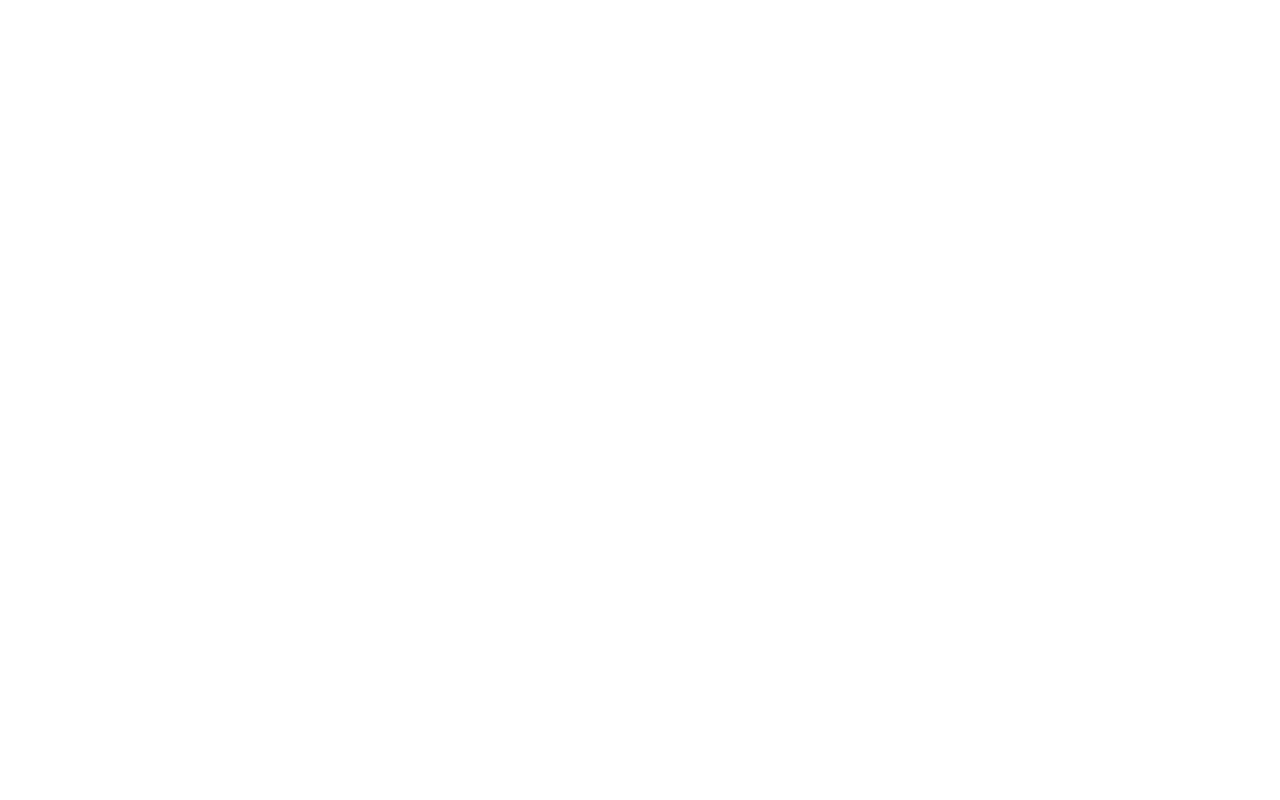
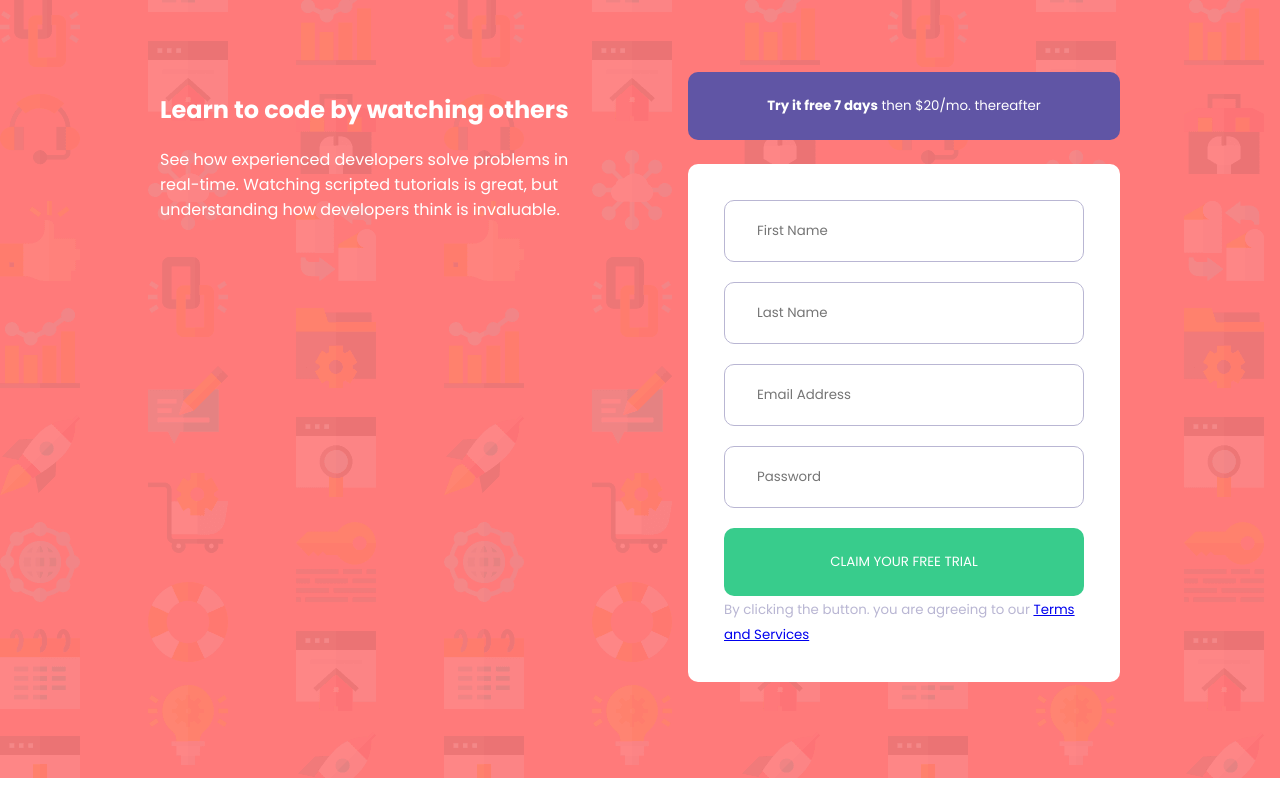
Before and after one commit to coker-deca/zuri-reg-form-ass, a plain HTML site: page index.html in a window 1280 px wide. Drawn offline with Linux system fonts and the light colour scheme.

Commit message:
First submission

```diff
--- a/index.html
+++ b/index.html
@@ -1,12 +1,56 @@
 <!DOCTYPE html>
 <html lang="en">
-<head>
-    <meta charset="UTF-8">
-    <meta http-equiv="X-UA-Compatible" content="IE=edge">
-    <meta name="viewport" content="width=device-width, initial-scale=1.0">
+  <head>
+    <meta charset="UTF-8" />
+    <meta http-equiv="X-UA-Compatible" content="IE=edge" />
+    <meta name="viewport" content="width=device-width, initial-scale=1.0" />
+    <link rel="icon" type="image/x-icon" href="./images/favicon-32x32.png" />
+    <link href="./styles.css" rel="stylesheet" />
+    <link rel="preconnect" href="https://fonts.googleapis.com">
+    <link rel="preconnect" href="https://fonts.gstatic.com" crossorigin>
+    <link href="https://fonts.googleapis.com/css2?family=Poppins:wght@400;500;600;700&display=swap" rel="stylesheet">
     <title>Signup</title>
-</head>
-<body>
-
-</body>
+  </head>
+  <body>
+    <main>
+      <section>
+        <h1>Learn to code by watching others</h1>
+        <p>
+          See how experienced developers solve problems in real-time. Watching
+          scripted tutorials is great, but understanding how developers think is
+          invaluable.
+        </p>
+      </section>
+      <section>
+        <button type="button">
+          <strong>Try it free 7 days</strong> then $20/mo. thereafter
+        </button>
+        <form action="#" method="post">
+          <input
+            type="text"
+            name="firstName"
+            placeholder="First Name"
+            id="firstName"
+          /><input
+            type="text"
+            name="lastName"
+            placeholder="Last Name"
+            id="lastName"
+          /><input
+            type="email"
+            name="email"
+            placeholder="Email Address"
+            id="email"
+          /><input
+            type="password"
+            name="password"
+            placeholder="Password"
+            id="password"
+          />
+          <button type="submit">CLAIM YOUR FREE TRIAL</button>
+          <small>By clicking the button. you are agreeing to our <a href="#">Terms and Services</a></small>
+        </form>
+      </section>
+    </main>
+  </body>
 </html>
--- /dev/null
+++ b/styles.css
@@ -0,0 +1,76 @@
+body {
+    width: 100vw;
+    height: 100%;
+    margin: 0;
+    color: #fff;
+    font-family: 'Poppins', sans-serif;
+}
+
+main {
+    padding: 4.5rem 10rem;
+    width: 100%;
+    box-sizing: border-box;
+    display: flex;
+    justify-content: space-between;
+    height: 100%;
+    background:   url("./images/bg-intro-desktop.png"), hsl(0, 100%, 74%);
+}
+
+form {
+    margin: 1.5rem 0;
+    padding: 2.25rem;
+    color: hsl(246, 25%, 77%);
+    background: hsl(0, 0%, 100%);
+    border-radius: 10px;
+}
+
+form > button {
+    background: hsl(154, 59%, 51%)
+}
+
+input {
+    width: 100%;
+    box-sizing: border-box;
+    padding: 1.25rem 2rem;
+    margin-bottom: 1.25rem;
+    border-radius: 10px;
+    background-color: none;
+    border: 1px solid hsl(246, 25%, 77%);
+    font-family: 'Poppins', sans-serif;
+}
+button {
+    width: 100%;
+    padding: 1.5rem;
+    border-radius: 10px;
+    color: #fff;
+    font-family: 'Poppins', sans-serif;
+    border: none;
+}
+
+section {
+    width: 45%;
+    height: 100%;
+}
+
+section > button {
+    background: hsl(248, 32%, 49%);
+}
+
+@media screen and (max-width: 992px) {
+  main {
+    padding: 5%;
+  }
+}
+
+@media screen and (max-width: 600px) {
+  main {
+    flex-direction: column;
+    padding: 5%;
+    align-items: center;
+    text-align: center;
+  }
+
+  section {
+    width: 100%;
+  }
+}
```
Also changed, not shown: 1 other file.
